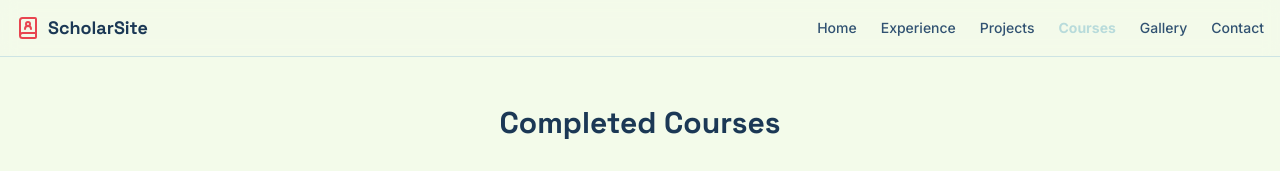
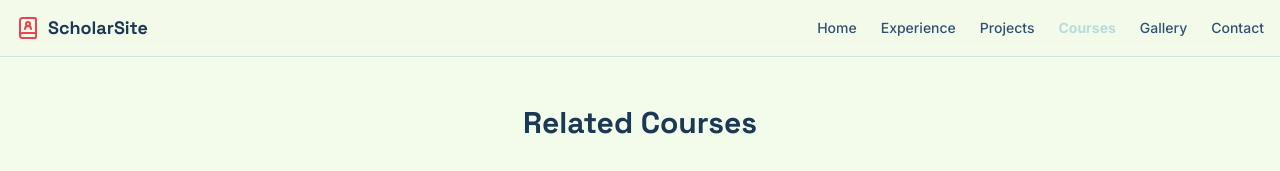
Before and after one commit to DearShervin/dearshervin.github.io, a Next.js app: page /studio/courses in a window 1280 px wide. Shown: the top 171 px of the page. Built offline with nearby package versions, Linux system fonts and the light colour scheme.

Commit message:
initial commit

```diff
--- a/src/app/courses/page.tsx
+++ b/src/app/courses/page.tsx
@@ -31,7 +31,7 @@ export default function CoursesPage() {
     <div className="container mx-auto max-w-5xl px-4 py-12">
       <section id="course-list" className="mb-16">
         <h2 className="font-headline mb-8 text-center text-3xl font-semibold">
-          Completed Courses
+          Related Courses
         </h2>
         <div className="grid grid-cols-1 gap-6 md:grid-cols-2 lg:grid-cols-3">
           {courses.map((course, index) => (
```
